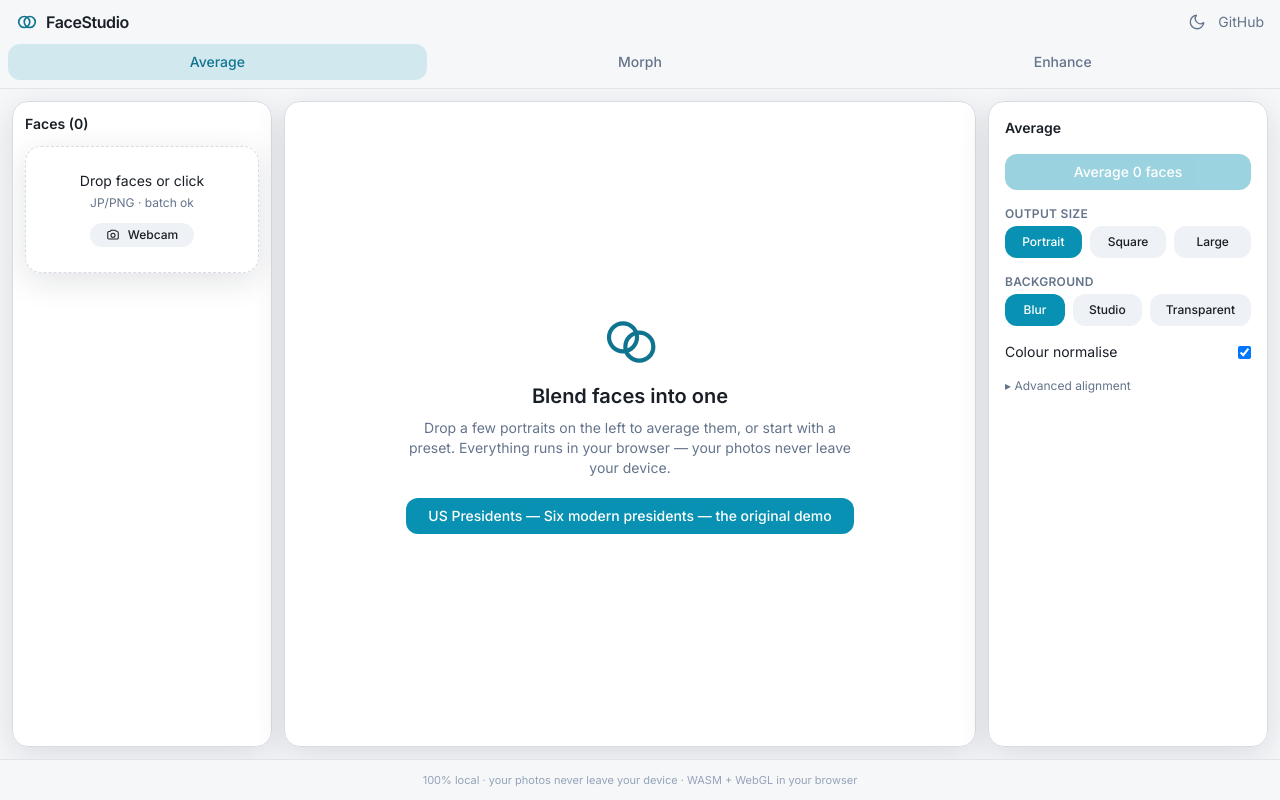
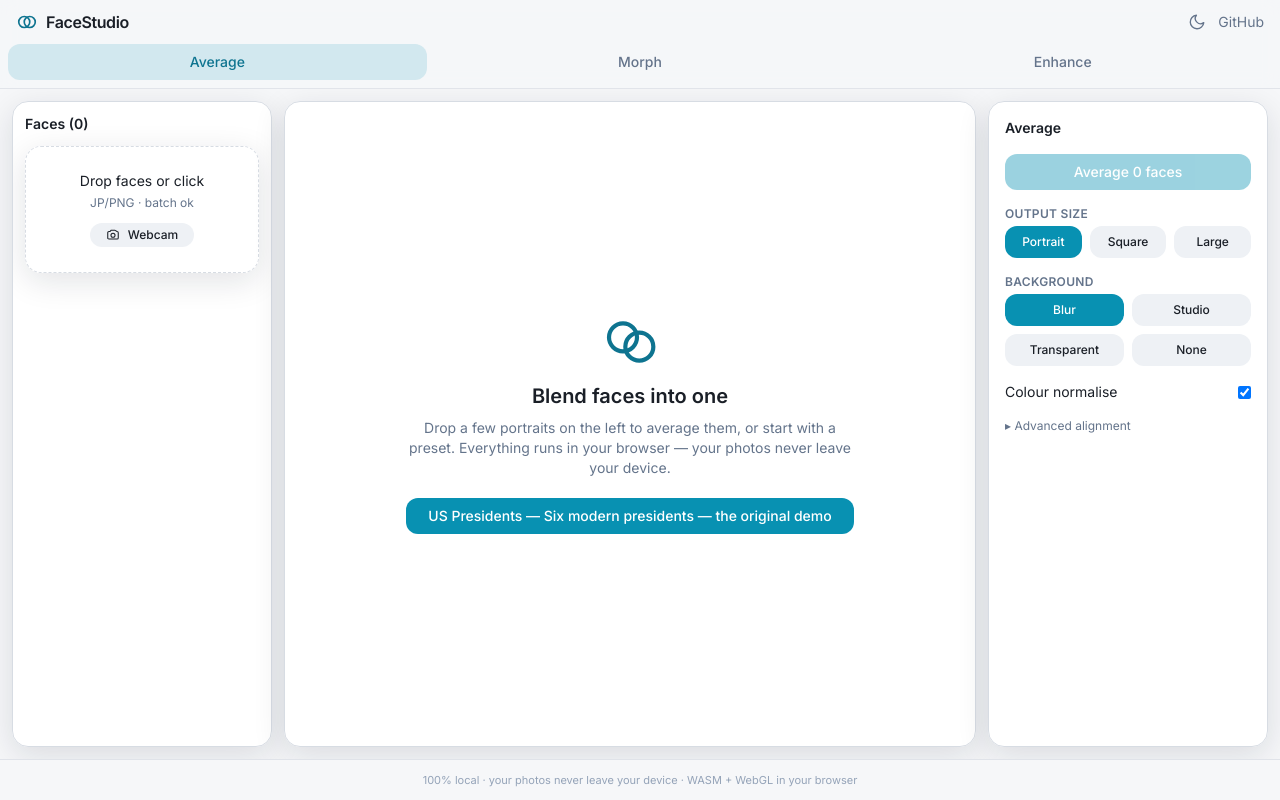
Before and after one commit to georgegach/face-average, a React (Vite) app: page / in a window 1280 px wide. Built offline with nearby package versions, Linux system fonts and the light colour scheme; what onnxruntime-web would draw is missing.

Commit message:
Add 'none' background option (classic full-frame average, no masking)

```diff
--- a/src/engine/average.ts
+++ b/src/engine/average.ts
@@ -150,6 +150,9 @@ const FACE_OVAL = [
  * composite the chosen background outside it.
  */
 function compositeBackground(img: ImageData, mesh: Float32Array, s: AverageSettings) {
+  // 'none' keeps the full-frame average (hair/surroundings included) — the
+  // classic average-face look, no masking.
+  if (s.background === 'none') return
   const { width: w, height: h, data } = img
 
   // Expand the oval outward from its centroid to include a little hair/jaw.
--- a/src/engine/types.ts
+++ b/src/engine/types.ts
@@ -38,7 +38,7 @@ export interface AverageSettings {
   eyeRatioY: number // eye line at height/eyeRatioY
   colorNormalize: boolean
   maskCompositing: boolean
-  background: 'blur' | 'studio' | 'transparent'
+  background: 'blur' | 'studio' | 'transparent' | 'none'
   templateId: string | null // face id whose geometry defines the shape, or null for average
 }
 
--- a/src/ui/Controls.tsx
+++ b/src/ui/Controls.tsx
@@ -85,12 +85,12 @@ function AveragePanel() {
 
       <div>
         <div className="label mb-1">Background</div>
-        <div className="flex gap-2">
-          {(['blur', 'studio', 'transparent'] as const).map((b) => (
+        <div className="grid grid-cols-2 gap-2">
+          {(['blur', 'studio', 'transparent', 'none'] as const).map((b) => (
             <button
               key={b}
               onClick={() => update({ background: b })}
-              className={`btn text-xs flex-1 capitalize ${
+              className={`btn text-xs capitalize ${
                 settings.background === b ? 'btn-accent' : 'btn-ghost'
               }`}
             >
```
